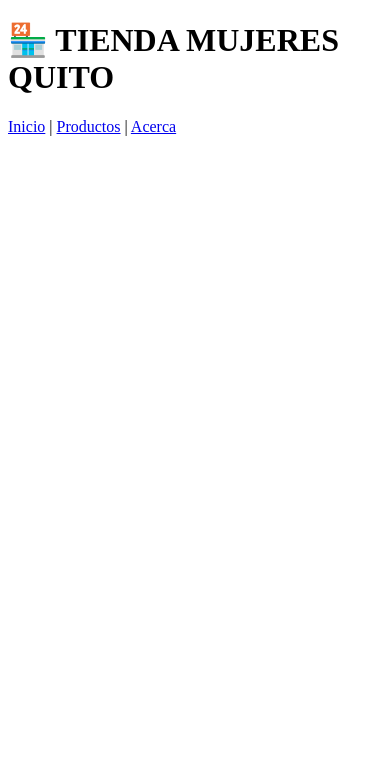
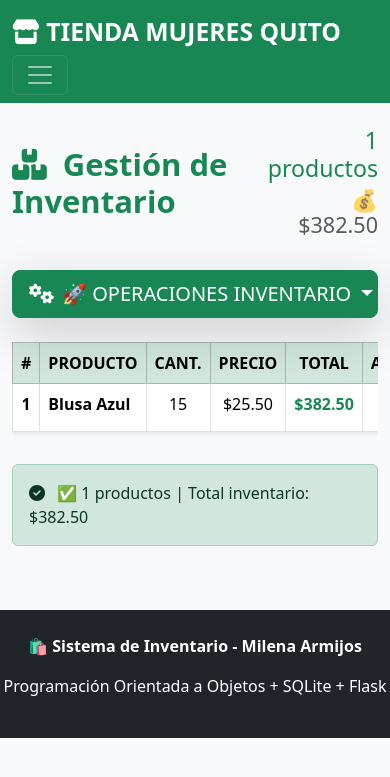
Before and after one commit to milenadelcarmena/proyecto-tienda-mujeres-quito, a Flask app: page / in a window 390 px wide. Shown: the top 777 px of the page. Run offline with Flask 3, Linux system fonts and the light colour scheme.

Commit message:
Semana 11 - Submenú CRUD completo

```diff
--- a/app.py
+++ b/app.py
@@ -1,18 +1,105 @@
-from flask import Flask, render_template
+from flask import Flask, render_template, request, redirect, url_for, flash
+import sqlite3
+from models import Inventario
 
 app = Flask(__name__)
+app.secret_key = 'tienda_mujeres_quito_2026'
+
+# Instancia global del inventario
+inventario = Inventario()
 
 @app.route('/')
 def index():
-    return render_template('base.html')
+    productos = inventario.obtener_todos()
+    valor_total = inventario.valor_total()
+    total_productos = len(productos)
+    return render_template('index.html',
+                         productos=productos,
+                         valor_total=valor_total,
+                         total_productos=total_productos)
 
-@app.route('/productos')
-def productos():
-    return render_template('productos.html')
+@app.route('/agregar', methods=['GET', 'POST'])
+def agregar():
+    if request.method == 'POST':
+        nombre = request.form['nombre']
+        cantidad = int(request.form['cantidad'])
+        precio = float(request.form['precio'])
 
-@app.route('/about')
-def about():
-    return render_template('about.html')
+        if inventario.agregar_producto(nombre, cantidad, precio):
+            flash('✅ Producto agregado correctamente!')
+            return redirect(url_for('index'))
+        else:
+            flash('❌ Error: Producto ya existe')
+
+    return render_template('agregar.html')
+
+# 🚀 SUBMENÚ REQUISITOS ING - COMPLETO
+@app.route('/buscar', methods=['GET', 'POST'])
+def buscar():
+    if request.method == 'POST':
+        termino = request.form['busqueda'].lower()
+        todos = inventario.obtener_todos()
+        productos = [p for p in todos if termino in p.nombre.lower()]
+        valor_total = sum(p.cantidad * p.precio for p in productos)
+        total_productos = len(productos)
+        return render_template('index.html', productos=productos,
+                             valor_total=valor_total, total_productos=total_productos)
+    return render_template('buscar.html')
+
+@app.route('/mostrar')
+def mostrar():
+    productos = inventario.obtener_todos()
+    valor_total = inventario.valor_total()
+    total_productos = len(productos)
+    return render_template('index.html', productos=productos,
+                         valor_total=valor_total, total_productos=total_productos)
+
+@app.route('/editar/<int:id_producto>', methods=['GET', 'POST'])
+@app.route('/editar', methods=['GET', 'POST'])
+def editar(id_producto=None):
+    productos = inventario.obtener_todos()
+
+    if request.method == 'POST':
+        id_producto = int(request.form['id_producto'])
+        nombre = request.form['nombre']
+        cantidad = int(request.form['cantidad'])
+        precio = float(request.form['precio'])
+
+        # Actualizar SQLite
+        conn = sqlite3.connect('instancia/inventario.db')
+        cursor = conn.cursor()
+        cursor.execute("UPDATE productos SET nombre=?, cantidad=?, precio=? WHERE id_producto=?",
+                      (nombre, cantidad, precio, id_producto))
+        if cursor.rowcount > 0:
+            conn.commit()
+            flash('✅ Producto actualizado correctamente!')
+        else:
+            flash('❌ Producto no encontrado')
+        conn.close()
+        inventario.cargar_desde_db()
+        return redirect(url_for('index'))
+
+    return render_template('editar.html', productos=productos, id_producto=id_producto)
+
+@app.route('/eliminar/<int:id_producto>', methods=['GET', 'POST'])
+def eliminar(id_producto):
+    if id_producto == 0:  # Submenú
+        if request.method == 'POST':
+            id_producto = int(request.form['id_producto'])
+            if inventario.eliminar_producto(id_producto):
+                flash('✅ Producto eliminado correctamente!')
+            else:
+                flash('❌ Producto no encontrado')
+            return redirect(url_for('index'))
+        return render_template('eliminar.html')
+    else:  # Eliminar directo tabla
+        if inventario.eliminar_producto(id_producto):
+            flash('✅ Producto eliminado correctamente!')
+        return redirect(url_for('index'))
+
+@app.route('/acerca')
+def acerca():
+    return render_template('acerca.html')
 
 if __name__ == '__main__':
-    app.run(debug=True)
+    app.run(debug=True, host='127.0.0.1', port=5000)
--- a/templates/base.html
+++ b/templates/base.html
@@ -1,15 +1,53 @@
 <!DOCTYPE html>
-<html>
+<html lang="es">
 <head>
-    <title>{% block title %}Tienda{% endblock %}</title>
+    <meta charset="UTF-8">
+    <meta name="viewport" content="width=device-width, initial-scale=1.0">
+    <title>{% block title %}🏪 Tienda Mujeres Quito{% endblock %}</title>
+    <link href="https://cdn.jsdelivr.net/npm/bootstrap@5.3.2/dist/css/bootstrap.min.css" rel="stylesheet">
+    <link href="https://cdnjs.cloudflare.com/ajax/libs/font-awesome/6.4.0/css/all.min.css" rel="stylesheet">
 </head>
-<body>
-    <h1>🏪 TIENDA MUJERES QUITO</h1>
-    <nav>
-        <a href="/">Inicio</a> |
-        <a href="/productos">Productos</a> |
-        <a href="/about">Acerca</a>
+<body class="bg-light">
+    <!-- NAVBAR -->
+    <nav class="navbar navbar-expand-lg navbar-dark bg-success sticky-top">
+        <div class="container">
+            <a class="navbar-brand fs-2 fw-bold" href="/">
+                <i class="fas fa-store"></i> TIENDA MUJERES QUITO
+            </a>
+            <button class="navbar-toggler" type="button" data-bs-toggle="collapse" data-bs-target="#navbarNav">
+                <span class="navbar-toggler-icon"></span>
+            </button>
+            <div class="collapse navbar-collapse" id="navbarNav">
+                <ul class="navbar-nav ms-auto">
+                    <li class="nav-item"><a class="nav-link" href="/"><i class="fas fa-boxes"></i> Inventario</a></li>
+                    <li class="nav-item"><a class="nav-link" href="/agregar"><i class="fas fa-plus"></i> Nuevo</a></li>
+                    <li class="nav-item"><a class="nav-link" href="/acerca"><i class="fas fa-info-circle"></i> Acerca</a></li>
+                </ul>
+            </div>
+        </div>
     </nav>
-    {% block content %}{% endblock %}
+
+    <!-- CONTENIDO -->
+    <main class="container mt-4 mb-5">
+        {% with messages = get_flashed_messages() %}
+            {% if messages %}
+                {% for message in messages %}
+                    <div class="alert alert-success alert-dismissible fade show" role="alert">
+                        <i class="fas fa-check-circle me-2"></i>{{ message }}
+                        <button type="button" class="btn-close" data-bs-dismiss="alert"></button>
+                    </div>
+                {% endfor %}
+            {% endif %}
+        {% endwith %}
+        {% block content %}{% endblock %}
+    </main>
+
+    <!-- FOOTER -->
+    <footer class="bg-dark text-white text-center py-4 mt-5">
+        <p><strong>🛍️ Sistema de Inventario - Milena Armijos</strong></p>
+        <p>Programación Orientada a Objetos + SQLite + Flask</p>
+    </footer>
+
+    <script src="https://cdn.jsdelivr.net/npm/bootstrap@5.3.2/dist/js/bootstrap.bundle.min.js"></script>
 </body>
 </html>
--- /dev/null
+++ b/templates/index.html
@@ -0,0 +1,86 @@
+{% extends "base.html" %}
+{% block title %}Inventario{% endblock %}
+
+{% block content %}
+<div class="row">
+    <!-- TÍTULO Y TOTALES -->
+    <div class="col-12 mb-4">
+        <div class="d-flex justify-content-between align-items-center">
+            <h1 class="display-5 fw-bold text-success">
+                <i class="fas fa-boxes-stacked me-3"></i>Gestión de Inventario
+            </h1>
+            <div class="text-end">
+                <div class="h3 text-success mb-1">{{ total_productos }} productos</div>
+                <div class="h4 text-muted">💰 ${{ "%.2f"|format(valor_total) }}</div>
+            </div>
+        </div>
+    </div>
+
+    <!-- 🚀 SUBMENÚ 100% COMPLETO - 5 OPERACIONES REQUISITO ING -->
+    <div class="col-12 col-md-4 mb-4">
+        <div class="dropdown">
+            <button class="btn btn-success btn-lg w-100 dropdown-toggle shadow-lg" type="button" data-bs-toggle="dropdown" aria-expanded="false">
+                <i class="fas fa-cogs me-2"></i>🚀 OPERACIONES INVENTARIO
+            </button>
+            <ul class="dropdown-menu w-100 shadow">
+                <li><a class="dropdown-item fs-5 py-3" href="/agregar"><i class="fas fa-plus-circle text-success me-2"></i>Añadir Producto</a></li>
+                <li><a class="dropdown-item fs-5 py-3" href="/editar"><i class="fas fa-edit text-warning me-2"></i>Actualizar Producto</a></li>
+                <li><a class="dropdown-item fs-5 py-3" href="/buscar"><i class="fas fa-search text-primary me-2"></i>Buscar Producto</a></li>
+                <li><a class="dropdown-item fs-5 py-3" href="/mostrar"><i class="fas fa-list text-info me-2"></i>Mostrar Todo</a></li>
+                <li><hr class="dropdown-divider"></li>
+                <li><a class="dropdown-item fs-5 py-3 text-danger" href="/eliminar/0"><i class="fas fa-trash text-danger me-2"></i>Eliminar Producto</a></li>
+            </ul>
+        </div>
+    </div>
+
+    <!-- TABLA PRODUCTOS -->
+    <div class="col-12">
+        {% if productos %}
+        <div class="table-responsive">
+            <table class="table table-hover table-bordered shadow-sm">
+                <thead class="table-success">
+                    <tr>
+                        <th class="text-center">#</th>
+                        <th>PRODUCTO</th>
+                        <th class="text-center">CANT.</th>
+                        <th class="text-center">PRECIO</th>
+                        <th class="text-center">TOTAL</th>
+                        <th class="text-center">ACCIONES</th>
+                    </tr>
+                </thead>
+                <tbody>
+                    {% for p in productos %}
+                    <tr>
+                        <td class="text-center fw-bold">{{ p.id_producto }}</td>
+                        <td><strong>{{ p.nombre|title }}</strong></td>
+                        <td class="text-center">{{ p.cantidad }}</td>
+                        <td class="text-center">${{ "%.2f"|format(p.precio) }}</td>
+                        <td class="text-center text-success fw-bold">${{ "%.2f"|format(p.cantidad * p.precio) }}</td>
+                        <td class="text-center">
+                            <div class="btn-group" role="group">
+                                <a href="/eliminar/{{ p.id_producto }}"
+                                   class="btn btn-danger btn-sm"
+                                   onclick="return confirm('¿Eliminar {{ p.nombre }}?')">
+                                    <i class="fas fa-trash"></i>
+                                </a>
+                            </div>
+                        </td>
+                    </tr>
+                    {% endfor %}
+                </tbody>
+            </table>
+        </div>
+        <div class="alert alert-success mt-3">
+            <i class="fas fa-check-circle me-2"></i>
+            ✅ {{ total_productos }} productos | Total inventario: ${{ "%.2f"|format(valor_total) }}
+        </div>
+        {% else %}
+        <div class="alert alert-info text-center py-5 shadow-lg">
+            <i class="fas fa-inbox fa-3x mb-3 text-muted"></i>
+            <h2>📦 Inventario vacío</h2>
+            <p class="lead">¡Usa el submenú 🚀 OPERACIONES INVENTARIO para agregar productos!</p>
+        </div>
+        {% endif %}
+    </div>
+</div>
+{% endblock %}
```
Also changed, not shown: instancia/models.py (added, +94 -0 lines), models.py (added, +89 -0 lines), templates/acerca.html (added, +80 -0 lines), templates/agregar.html (added, +39 -0 lines), templates/editar.html (added, +58 -0 lines), instancia/inventario.db (added).
